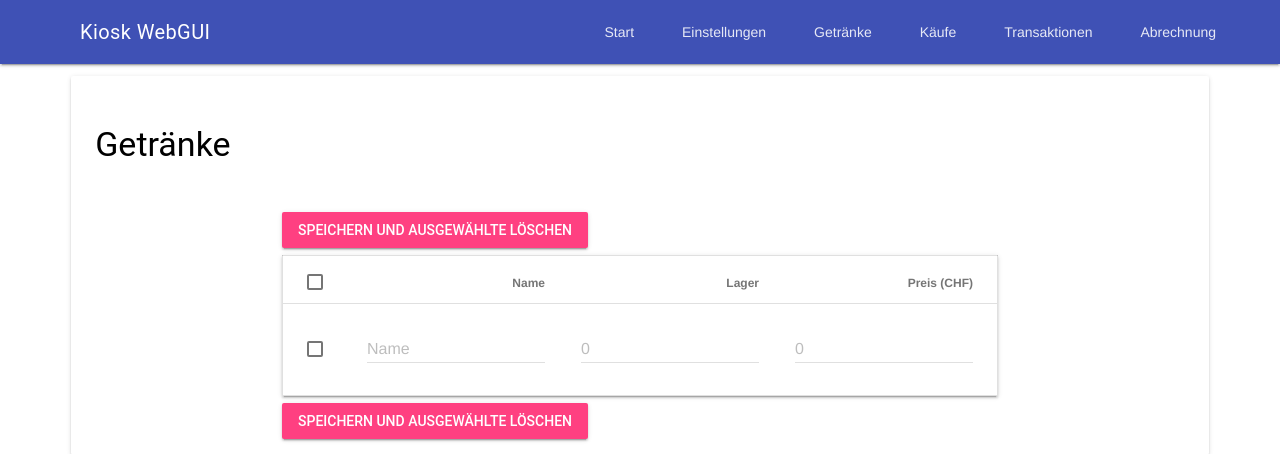
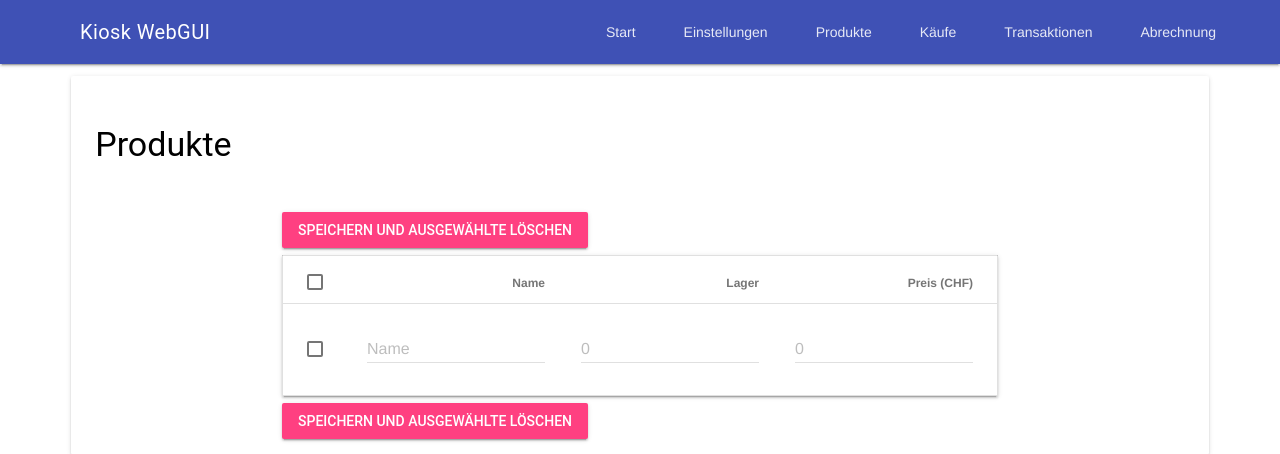
Before and after one commit to SilvanKohler/kiosk, a Flask app: page /products in a window 1280 px wide. Shown: the top 454 px of the page. Run offline with Flask 2, Linux system fonts and the light colour scheme.

Commit message:
bug fixes

```diff
--- a/src/templates/base.html
+++ b/src/templates/base.html
@@ -33,7 +33,7 @@
                 <nav class="mdl-navigation mdl-layout--large-screen-only">
                     <a class="mdl-navigation__link" href="/" onclick="loading()">Start</a>
                     <a class="mdl-navigation__link" href="/settings" onclick="loading()">Einstellungen</a>
-                    <a class="mdl-navigation__link" href="/products" onclick="loading()">Getränke</a>
+                    <a class="mdl-navigation__link" href="/products" onclick="loading()">Produkte</a>
                     <a class="mdl-navigation__link" href="/purchases" onclick="loading()">Käufe</a>
                     <a class="mdl-navigation__link" href="/transactions" onclick="loading()">Transaktionen</a>
                     <a class="mdl-navigation__link" href="/billing" onclick="loading()">Abrechnung</a>
--- a/src/templates/products.html
+++ b/src/templates/products.html
@@ -1,12 +1,12 @@
 {% extends 'base.html' %}
 
-<title>{% block title %}Kiosk WebGUI - Getränke{% endblock %}</title>
+<title>{% block title %}Kiosk WebGUI - Produkte{% endblock %}</title>
 
 {% block content %}
 <div class="mdl-grid mdl-card-wide mdl-card mdl-shadow--2dp" style="width: 90%;">
     <div class="mdl-layout-spacer"></div>
     <div class="mdl-card__title" style="width: 100%;">
-        <h3>Getränke</h3>
+        <h3>Produkte</h3>
     </div>
     <div class="mdl-layout-spacer"></div>
     <div class="mdl-card__supporting-text mdl-grid">
```
